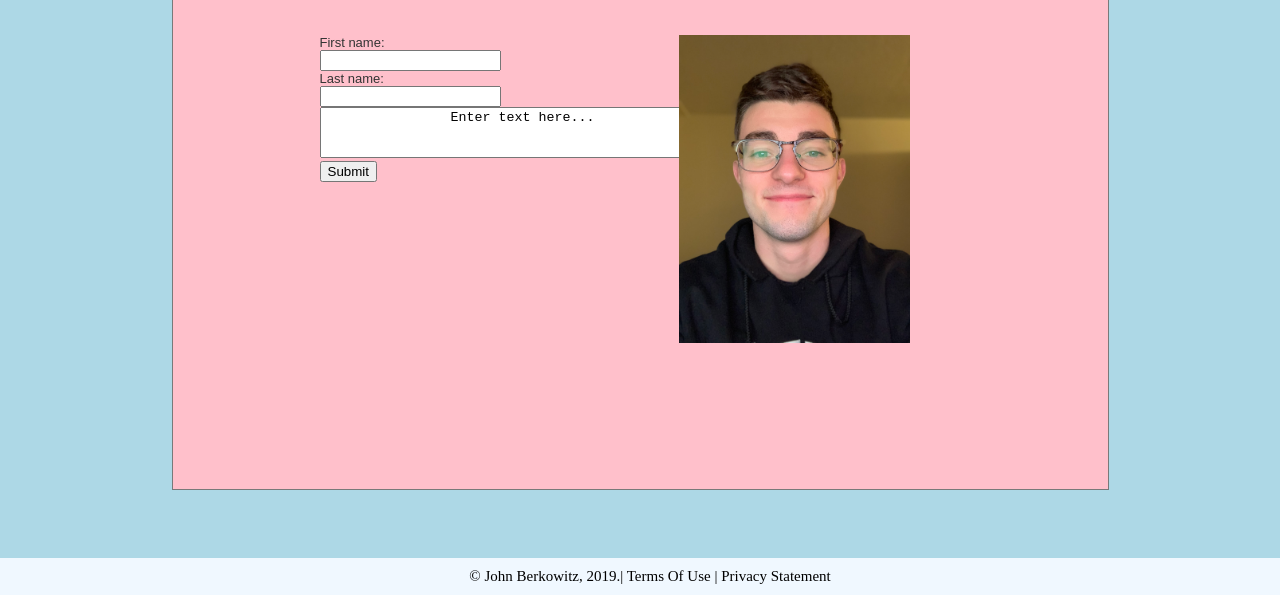
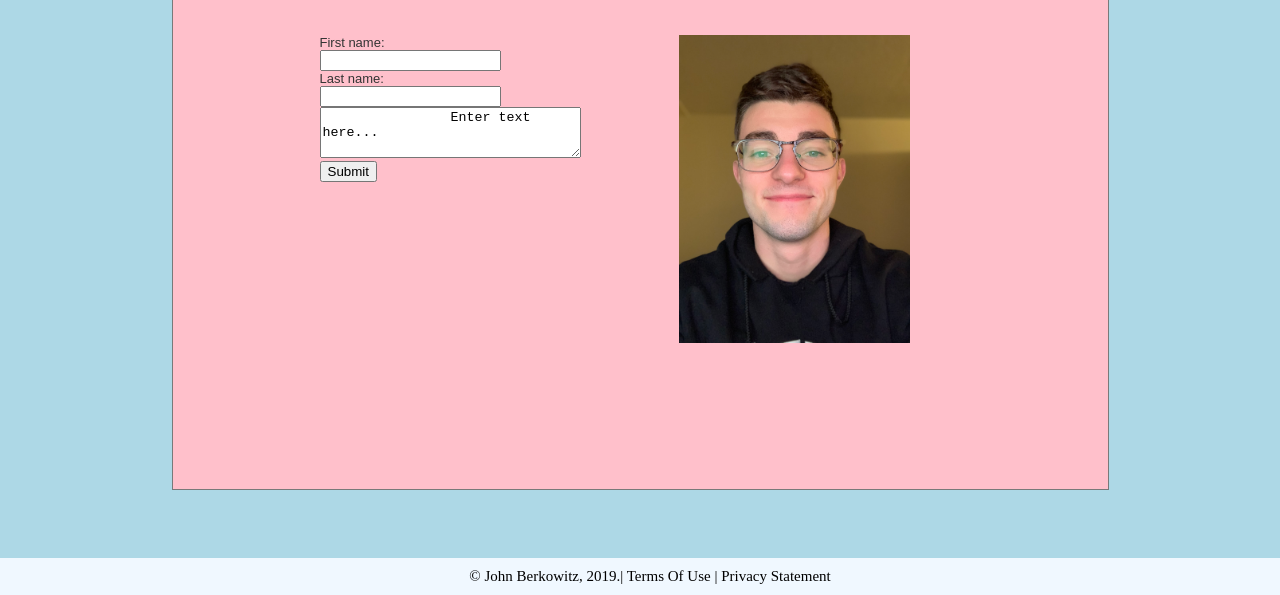
Before and after one commit to jsb55/jsb55.github.io, a plain HTML site: page contact.html in a window 1280 px wide. Shown: the part 205-800 px from the top of the page. Drawn offline with Linux system fonts and the light colour scheme.

Commit message:
Update contact.html

```diff
--- a/contact.html
+++ b/contact.html
@@ -40,7 +40,7 @@
   		<br>
   		Last name:<br>
   		<input type="text" name="lastname">
-		  <textarea rows="3" cols="50" name="comment" form="usrform" onfocus="this.value=''">
+		  <textarea rows="3" cols="30" name="comment" form="usrform" onfocus="this.value=''">
 		Enter text here...</textarea>
 		<button type="button">Submit</button>
 		</form>
```
